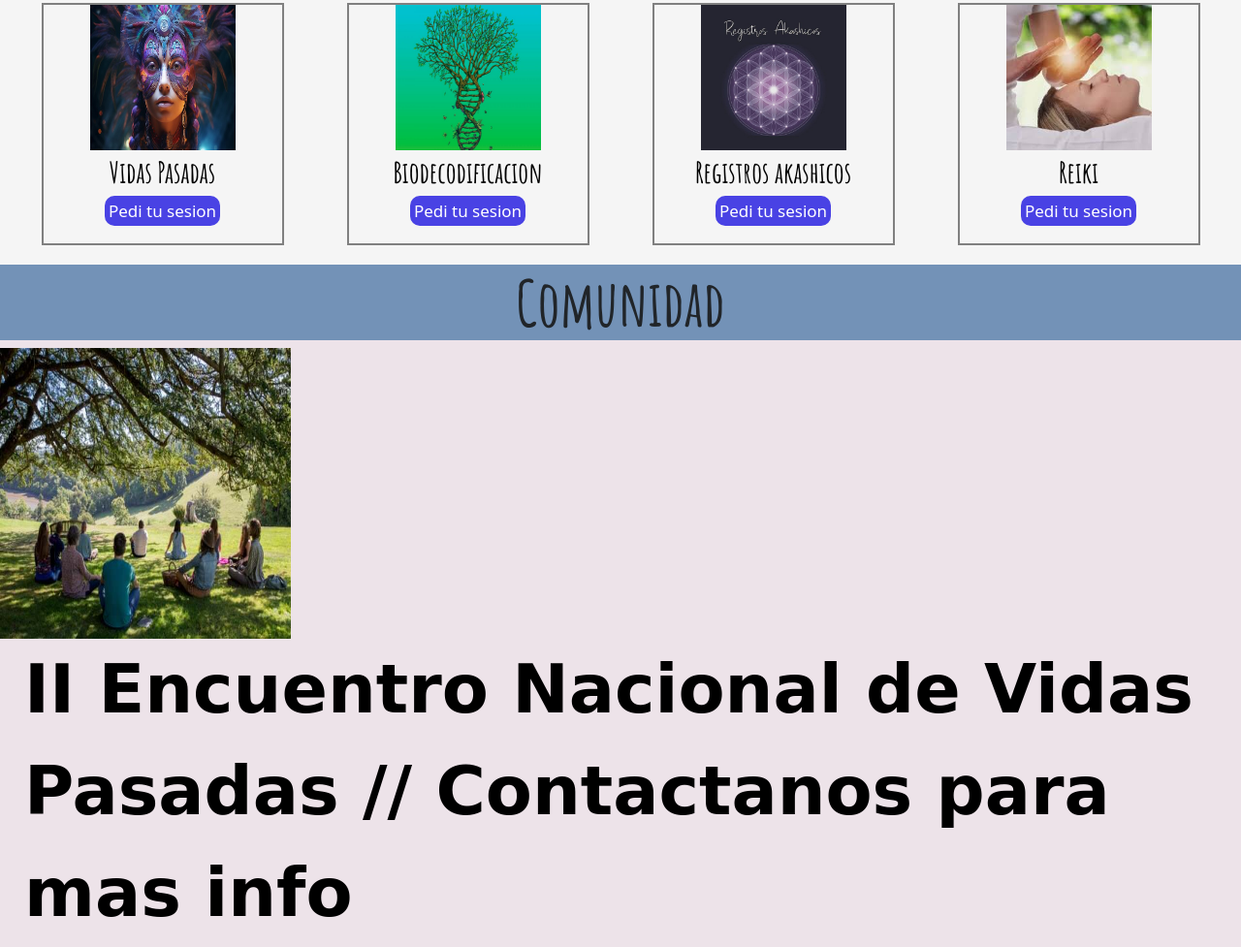
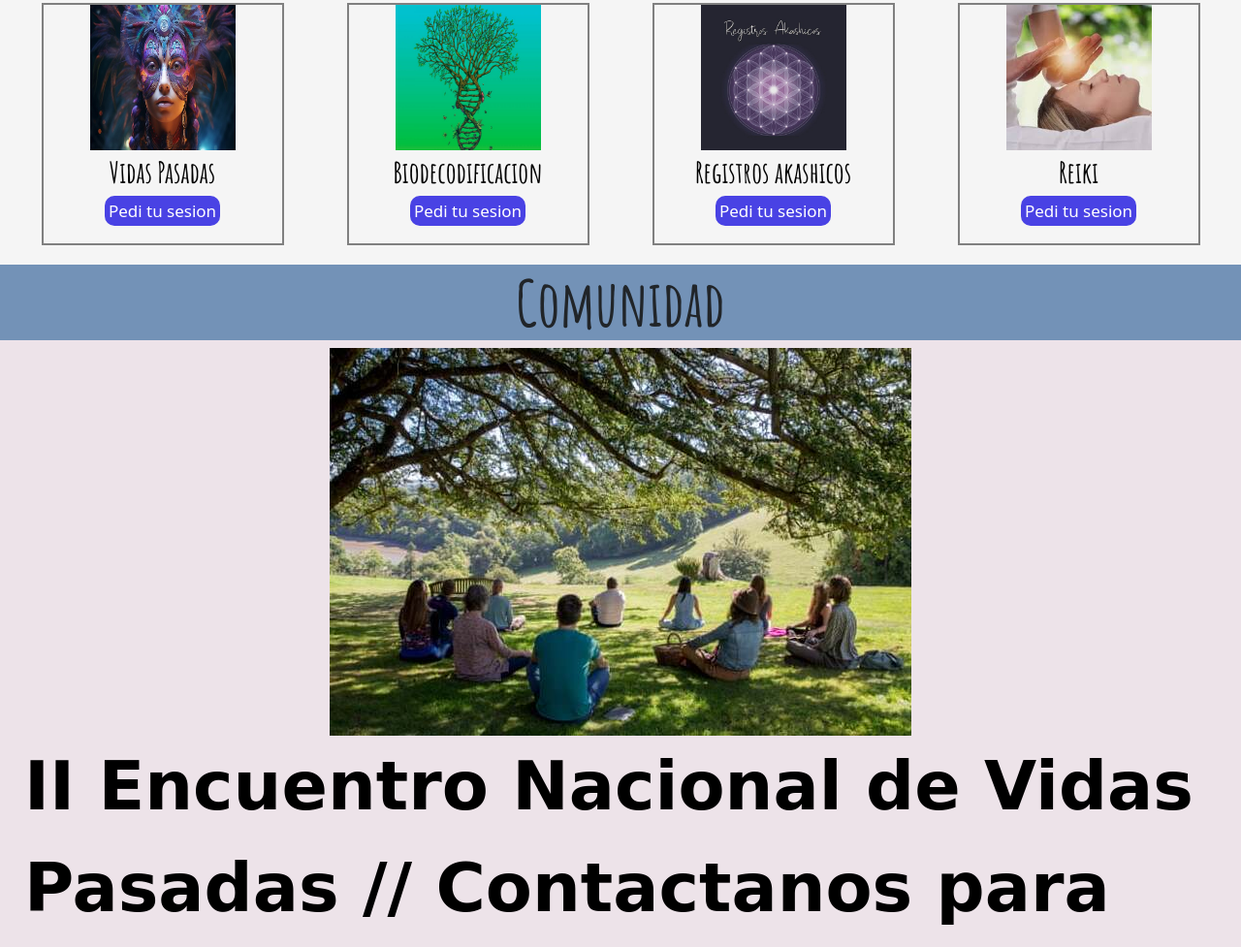
Before and after one commit to Mike-G85/harmonia-sanatio, a website: page index.html in a window 1280 px wide. Shown: the part 1349-2326 px from the top of the page at 97% size. Drawn offline with nearby package versions, Linux system fonts and the light colour scheme; a web font is replaced by a local one.

Commit message:
commit final scss

```diff
--- a/scss/components/_main.scss
+++ b/scss/components/_main.scss
@@ -4,7 +4,7 @@
     text-align: center;
     height: 90vh;
     width: 100%;
-    background-image: url("../img/hero-nuevo-bg.jpg");
+    background-image:url("../img/hero-nuevo-bg.jpg");
     background-position: center;
     background-repeat: no-repeat;
     background-size: cover;
@@ -141,11 +141,13 @@ a:hover{
 .tarjeta-4{
     @extend %ext-tarjetas;
 }
+/*********************************GALERIA INDEX***************************/
 .galeria{
     background-color:$color-secundario;
     width: 100%;
     display: flex;
     flex-direction: column;
+    align-items: center;
             h2{
                 background-color: #7392b7;
                 text-align: center;
@@ -157,10 +159,13 @@ a:hover{
             }
             div{
                 img{
-                    height: 300px;
-                    width: 300px;
+                    height: 500px;
+                    width: 500px;
                     display: flex;
-                    flex-direction: column;
+                    flex-direction:row;
+                    object-fit: cover;
+                    width: 100%;
+                    height: 100%;
                 }
                 p{
                     font-size: 70px;
@@ -171,7 +176,7 @@ a:hover{
                     color: black;
                     margin-left: 25px;
                     display: flex;
-                    flex-direction: column;
+                    flex-direction: row;
                     align-items: center;
                 }
             }
@@ -187,6 +192,7 @@ a:hover{
 .parrafo-2{
     @extend %flex-index;
 }
+
 /******************************PAGINA QUIENES SOMOS*********************/
 .quienes{
     text-align: center;
```
Also changed, not shown: index.html (+2 -1 lines), css/estilos.css, img/retiro-meditacion-400.jpg (added), img/retiro-meditacion-segunda.jpeg (added), img/retiro-meditacion-tercera.jpg (added).
